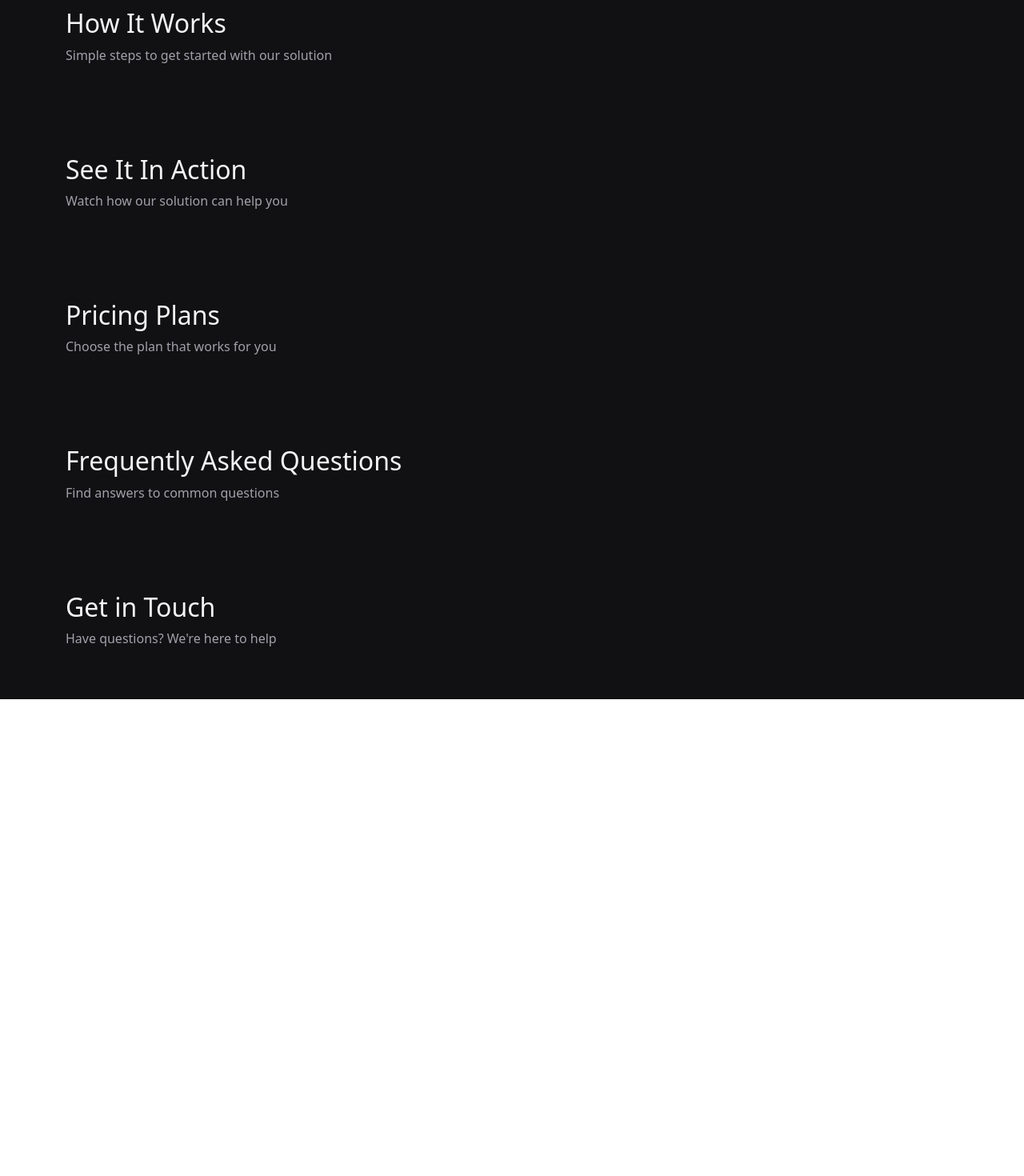
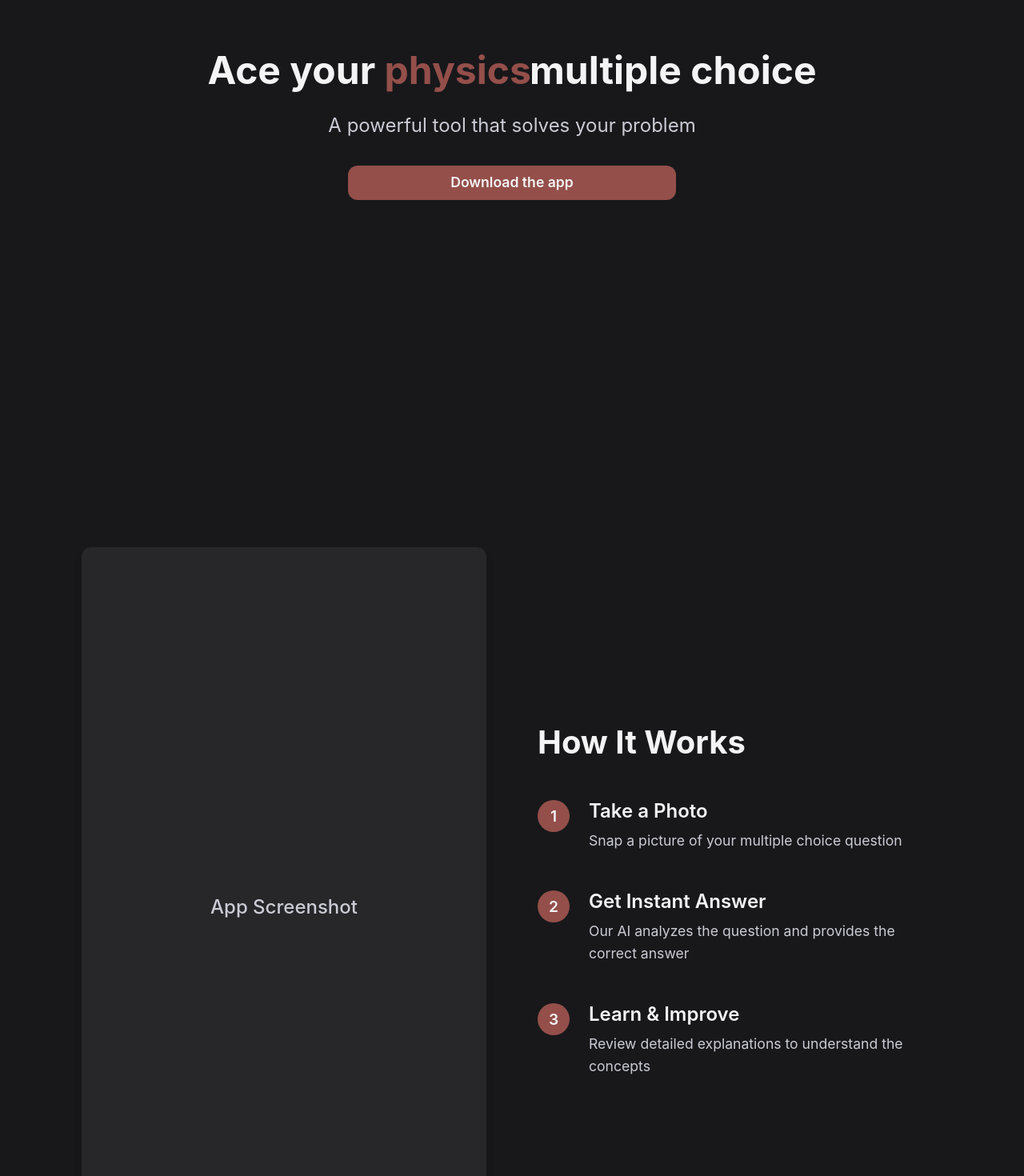
Before and after one commit to kevinrcodes/quizbuddysite, a React (Vite) app: page / in a window 1280 px wide. Shown: the part 300-1770 px from the top of the page at 80% size. Before the commit the page ends 1174 px from the top, so only its background shows below. Built offline with nearby package versions, Linux system fonts and the light colour scheme.

Commit message:
more basic stuff

```diff
--- a/src/App.jsx
+++ b/src/App.jsx
@@ -1,5 +1,7 @@
 import { Container } from 'react-bootstrap'
 import SiteMenuBar from './components/SiteMenuBar'
+import Hero from './sections/Hero'
+import Features from './sections/Features'
 import './App.css'
 
 function App() {
@@ -9,16 +11,11 @@ function App() {
 
       {/* Add some padding to account for fixed navbar */}
       <div style={{ paddingTop: '56px' }}>
+        <Hero />
+
+        <Features />
+
         <Container>
-          <section id="hero" className="py-5">
-            <h1>Your SaaS Solution</h1>
-            <p className="lead">A powerful tool that solves your problem</p>
-          </section>
-
-          <section id="how-it-works" className="py-5">
-            <h2>How It Works</h2>
-            <p>Simple steps to get started with our solution</p>
-          </section>
 
           <section id="demo" className="py-5">
             <h2>See It In Action</h2>
--- a/src/components/SiteMenuBar.jsx
+++ b/src/components/SiteMenuBar.jsx
@@ -57,7 +57,7 @@ function SiteMenuBar() {
               className="download-btn"
               href="#pricing"
             >
-              Get Started
+              Download
             </Button>
             <a href="#how-it-works">How It Works</a>
             <a href="#pricing">Pricing</a>
@@ -75,7 +75,7 @@ function SiteMenuBar() {
               className="download-btn"
               href="#pricing"
             >
-              Get Started
+              Download
             </Button>
           </nav>
         </div>
--- a/src/index.css
+++ b/src/index.css
@@ -1,10 +1,27 @@
 :root {
+  /* Main colors */
+  --color-background: rgb(24, 24, 27);    /* zinc-900 */
+  --color-surface: rgb(39, 39, 42);       /* zinc-800 */
+  --color-text: rgb(203, 203, 212);       /* zinc-300 */
+  --color-text-light: rgb(244, 244, 245); /* zinc-100 */
+
+  /* Accent colors */
+  --color-accent: rgb(148, 79, 74);       /* burgundy */
+  --color-accent-hover: rgb(168, 99, 94); /* lighter burgundy */
+
+  /* Shadows */
+  --shadow-sm: 0 1px 2px 0 rgba(0, 0, 0, 0.05);
+  --shadow-md: 0 4px 6px -1px rgba(0, 0, 0, 0.1), 0 2px 4px -1px rgba(0, 0, 0, 0.06);
+  --shadow-lg: 0 10px 15px -3px rgba(0, 0, 0, 0.1), 0 4px 6px -2px rgba(0, 0, 0, 0.05);
+
+  /* Transitions */
+  --transition-default: all 0.2s ease-in-out;
+
   font-family: system-ui, Avenir, Helvetica, Arial, sans-serif;
   line-height: 1.5;
   font-weight: 400;
 
   color-scheme: dark;
-  color: rgb(203, 203, 212);
   background-color: rgb(17, 17, 19);
 
   font-synthesis: none;
@@ -79,3 +96,20 @@ button:focus-visible {
     background-color: #f9f9f9;
   }
 }
+
+/* Reset and base styles */
+* {
+  margin: 0;
+  padding: 0;
+  box-sizing: border-box;
+}
+
+body {
+  font-family: -apple-system, BlinkMacSystemFont, 'Segoe UI', 'Roboto', 'Oxygen',
+    'Ubuntu', 'Cantarell', 'Fira Sans', 'Droid Sans', 'Helvetica Neue',
+    sans-serif;
+  -webkit-font-smoothing: antialiased;
+  -moz-osx-font-smoothing: grayscale;
+  background-color: var(--color-background);
+  color: var(--color-text);
+}
--- /dev/null
+++ b/src/sections/Features.jsx
@@ -0,0 +1,47 @@
+import { Container, Row, Col } from 'react-bootstrap'
+import styles from './Features.module.css'
+
+function Features() {
+  return (
+    <section id="how-it-works" className={styles.features}>
+      <Container>
+        <Row className="align-items-center">
+          <Col lg={6} className={styles.imageContainer}>
+            <div className={styles.placeholderImage}>
+              {/* Replace with actual image */}
+              <div className={styles.imageText}>App Screenshot</div>
+            </div>
+          </Col>
+          <Col lg={6} className={styles.content}>
+            <h2 className={styles.title}>How It Works</h2>
+            <div className={styles.steps}>
+              <div className={styles.step}>
+                <span className={styles.stepNumber}>1</span>
+                <div className={styles.stepContent}>
+                  <h3>Take a Photo</h3>
+                  <p>Snap a picture of your multiple choice question</p>
+                </div>
+              </div>
+              <div className={styles.step}>
+                <span className={styles.stepNumber}>2</span>
+                <div className={styles.stepContent}>
+                  <h3>Get Instant Answer</h3>
+                  <p>Our AI analyzes the question and provides the correct answer</p>
+                </div>
+              </div>
+              <div className={styles.step}>
+                <span className={styles.stepNumber}>3</span>
+                <div className={styles.stepContent}>
+                  <h3>Learn & Improve</h3>
+                  <p>Review detailed explanations to understand the concepts</p>
+                </div>
+              </div>
+            </div>
+          </Col>
+        </Row>
+      </Container>
+    </section>
+  )
+}
+
+export default Features
--- /dev/null
+++ b/src/sections/Features.module.css
@@ -0,0 +1,85 @@
+.features {
+  padding: 6rem 0;
+  background-color: var(--color-background);
+}
+
+.imageContainer {
+  position: relative;
+  padding: 2rem;
+}
+
+.placeholderImage {
+  background-color: var(--color-surface);
+  border-radius: 12px;
+  aspect-ratio: 9/16;
+  display: flex;
+  align-items: center;
+  justify-content: center;
+  box-shadow: var(--shadow-lg);
+}
+
+.imageText {
+  color: var(--color-text);
+  font-size: 1.5rem;
+  font-weight: 500;
+}
+
+.content {
+  padding: 2rem;
+}
+
+.title {
+  font-size: 2.5rem;
+  font-weight: 700;
+  color: var(--color-text-light);
+  margin-bottom: 3rem;
+}
+
+.steps {
+  display: flex;
+  flex-direction: column;
+  gap: 2rem;
+}
+
+.step {
+  display: flex;
+  gap: 1.5rem;
+  align-items: flex-start;
+}
+
+.stepNumber {
+  background-color: var(--color-accent);
+  color: var(--color-text-light);
+  width: 2.5rem;
+  height: 2.5rem;
+  border-radius: 50%;
+  display: flex;
+  align-items: center;
+  justify-content: center;
+  font-weight: 600;
+  font-size: 1.2rem;
+  flex-shrink: 0;
+}
+
+.stepContent h3 {
+  color: var(--color-text-light);
+  font-size: 1.5rem;
+  font-weight: 600;
+  margin-bottom: 0.5rem;
+}
+
+.stepContent p {
+  color: var(--color-text);
+  font-size: 1.1rem;
+  line-height: 1.6;
+}
+
+@media (max-width: 992px) {
+  .imageContainer {
+    margin-bottom: 3rem;
+  }
+
+  .content {
+    padding: 0 2rem;
+  }
+}
--- a/src/sections/Hero.jsx
+++ b/src/sections/Hero.jsx
@@ -1,10 +1,61 @@
-import './Hero.css'
+import { Container } from 'react-bootstrap'
+import { useState, useEffect } from 'react'
+import styles from './Hero.module.css'
 
 function Hero() {
+  const subjects = ['reading', 'algebra', 'English', 'biology', 'physics', 'politics']
+  const [currentIndex, setCurrentIndex] = useState(Math.floor(Math.random() * subjects.length))
+  const [lastTwoIndices, setLastTwoIndices] = useState([-1, -1]) // Track last two indices
+
+  useEffect(() => {
+    const interval = setInterval(() => {
+      let nextIndex
+      do {
+        nextIndex = Math.floor(Math.random() * subjects.length)
+      } while (lastTwoIndices.includes(nextIndex)) // Avoid last two words
+
+      setLastTwoIndices(prev => [currentIndex, prev[0]]) // Update last two indices
+      setCurrentIndex(nextIndex)
+    }, 2000)
+
+    return () => clearInterval(interval)
+  }, [currentIndex, lastTwoIndices])
+
   return (
-    <section id="hero" className="hero-section">
-      <h1>Your SaaS Solution</h1>
-      <p className="lead">A powerful tool that solves your problem</p>
+    <section id="hero" className={`py-5 ${styles.hero}`}>
+      <Container>
+        <div className={styles.content}>
+          <h1 className={styles.title}>
+            Ace your{' '}
+            <span className={styles.rotatingText}>
+              {subjects.map((subject, index) => (
+                <span
+                  key={subject}
+                  className={`${styles.word} ${
+                    index === currentIndex ? styles.active : ''
+                  }`}
+                >
+                  {subject}
+                </span>
+              ))}
+            </span>{' '}
+            multiple choice
+          </h1>
+          <p className={styles.subtitle}>A powerful tool that solves your problem</p>
+          <div className={styles.cta}>
+            <button className={styles.primaryButton}>Download the app</button>
+          </div>
+        </div>
+
+        {/* <div style={{ marginTop: '100px', textAlign: 'left' }}>
+          {subjects.map((subject) => (
+            <div key={subject} className={styles.word} style={{ position: 'relative', opacity: 1, transform: 'none' }}>
+              {subject}
+            </div>
+          ))}
+        </div> */}
+
+      </Container>
     </section>
   )
 }
--- /dev/null
+++ b/src/sections/Hero.module.css
@@ -0,0 +1,93 @@
+.hero {
+  min-height: 100vh;
+  display: flex;
+  align-items: center;
+  background-color: var(--color-background);
+  color: var(--color-text);
+}
+
+.content {
+  text-align: center;
+  max-width: 800px;
+  margin: 0 auto;
+}
+
+.title {
+  font-size: 3rem;
+  font-weight: 700;
+  margin-bottom: 1.5rem;
+  color: var(--color-text-light);
+}
+
+.subtitle {
+  font-size: 1.5rem;
+  margin-bottom: 2rem;
+  color: var(--color-text);
+}
+
+.cta {
+  display: flex;
+  gap: 1rem;
+  justify-content: center;
+}
+
+.primaryButton {
+  padding: 0.5rem 8rem;
+  font-size: 1.1rem;
+  background-color: var(--color-accent);
+  border: none;
+  border-radius: 12px;
+  color: var(--color-text-light);
+  font-weight: 600;
+  cursor: pointer;
+  transition: var(--transition-default);
+  min-width: 200px;
+}
+
+.primaryButton:hover {
+  background-color: var(--color-accent-hover);
+  transform: translateY(-2px);
+  box-shadow: var(--shadow-md);
+}
+
+.secondaryButton {
+  padding: 0.75rem 3rem;
+  font-size: 1.1rem;
+  background: transparent;
+  border: 2px solid var(--color-accent);
+  border-radius: 12px;
+  color: var(--color-accent);
+  font-weight: 600;
+  cursor: pointer;
+  transition: var(--transition-default);
+  min-width: 200px;
+}
+
+.secondaryButton:hover {
+  background: rgba(148, 79, 74, 0.1);
+  transform: translateY(-2px);
+}
+
+.rotatingText {
+  display: inline-block;
+  position: relative;
+  min-width: 170px;
+  text-align: left;
+  vertical-align: top;
+}
+
+.word {
+  position: absolute;
+  opacity: 0;
+  transform: translateY(20px);
+  transition: all 0.5s ease;
+  color: var(--color-accent);
+  font-size: 3rem;
+  font-weight: 700;
+  top: 0;
+}
+
+.word.active {
+  opacity: 1;
+  transform: translateY(0);
+}
```
Also changed, not shown: src/components/SiteMenuBar.css (+23 -22 lines), src/sections/Hero.css (deleted, +0 -22 lines).
